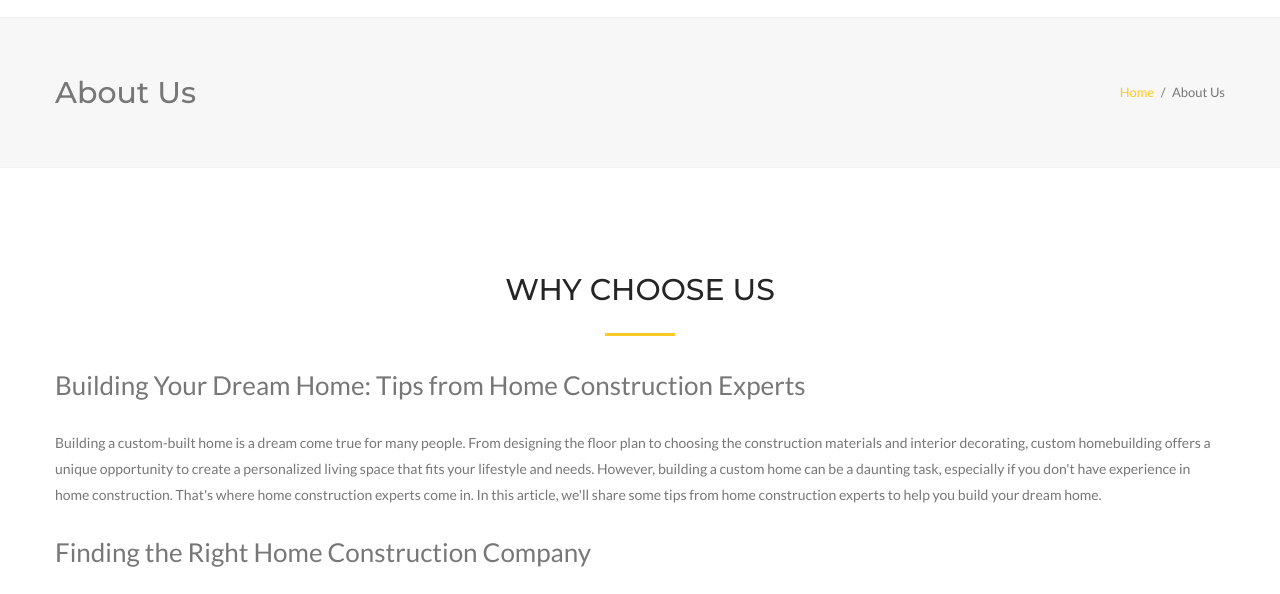
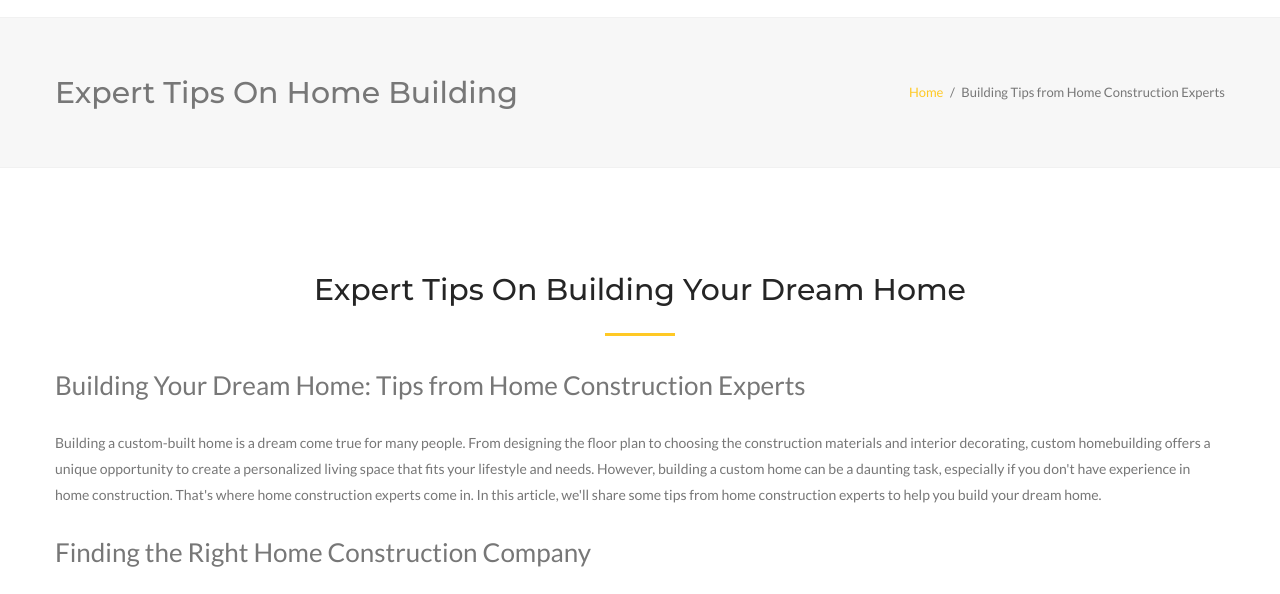
Before and after one commit to schraderweb/beartoothconstruction, a plain HTML site: page expert-tips-building-your-dream-home.html in a window 1280 px wide. Shown: the part 143-737 px from the top of the page. Drawn offline with Linux system fonts and the light colour scheme.

Commit message:
Update and rename article3.html to expert-tips-building-your-dream-home.html

```diff
--- a/article3.html
+++ b/expert-tips-building-your-dream-home.html
@@ -8,7 +8,7 @@
   <!-- Basic Page Needs -->
   <meta charset="utf-8">
   <!--[if IE]><meta http-equiv='X-UA-Compatible' content='IE=edge,chrome=1'><![endif]-->
-  <title>Beartooth Construction</title>
+  <title>Building Your Dream Home: Tips from Home Construction Experts | Beartooth Construction</title>
   <meta name="description"
     content="Template built for Construction Company, Building Services, Architecture, Engineering, Cleaning Service and other Construction related services">
   <meta name="keywords"
@@ -77,14 +77,14 @@
         <div id="featured-title-inner" class="container clearfix">
           <div class="featured-title-inner-wrap">
             <div class="featured-title-heading-wrap">
-              <h1 class="featured-title-heading">About Us</h1>
+              <h1 class="featured-title-heading">Expert Tips On Home Building</h1>
             </div>
             <div id="breadcrumbs">
               <div class="breadcrumbs-inner">
                 <div class="breadcrumb-trail">
                   <a href="/index.html" title="Construction" rel="home" class="trail-begin">Home</a>
                   <span class="sep">/</span>
-                  <span class="trail-end">About Us</span>
+                  <span class="trail-end">Building Tips from Home Construction Experts</span>
                 </div>
               </div>
             </div>
@@ -104,7 +104,7 @@
                     <div class="row">
                       <div class="col-md-12">
                         <div class="wprt-spacer" data-desktop="100" data-mobi="40" data-smobi="40"></div>
-                        <h2 class="text-center margin-bottom-20">WHY CHOOSE US</h2>
+                        <h2 class="text-center margin-bottom-20">Expert Tips On Building Your Dream Home</h2>
                         <div class="wprt-lines style-2 custom-1">
                           <div class="line-1"></div>
                         </div>
```
